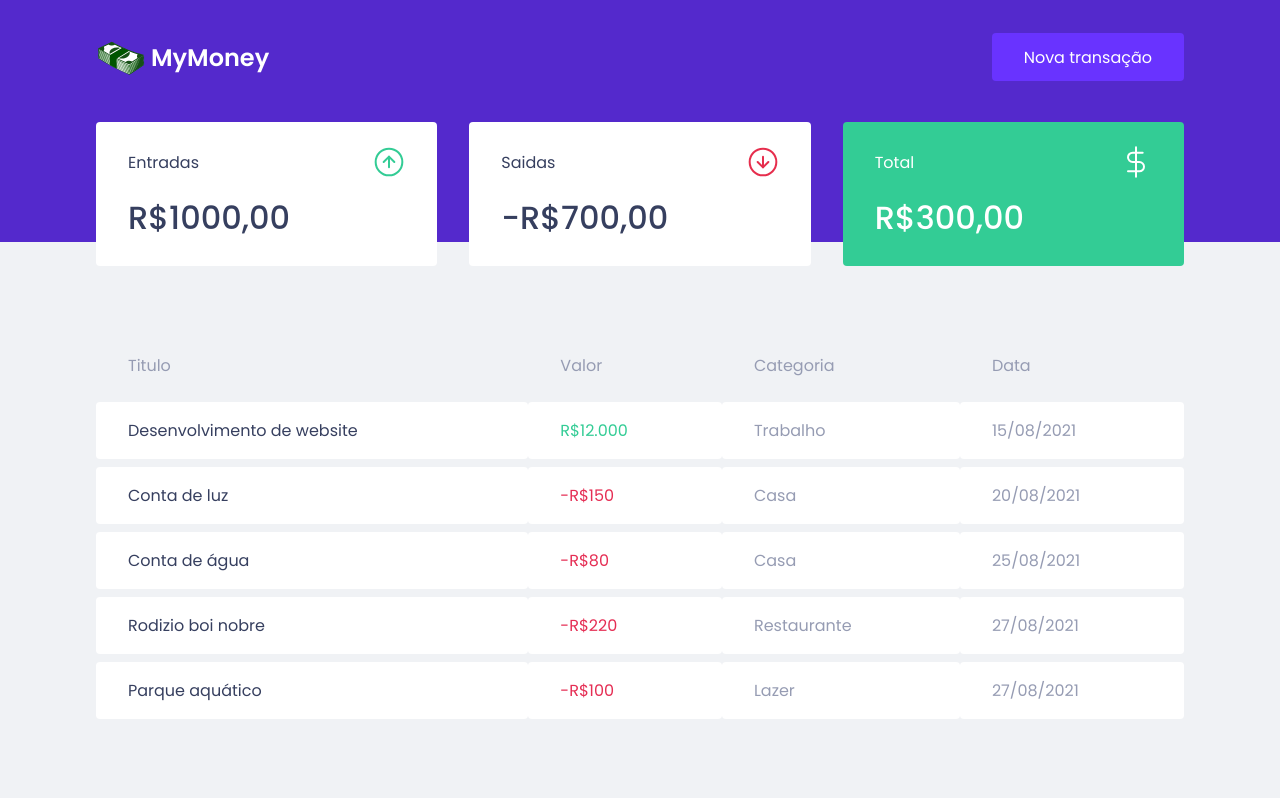
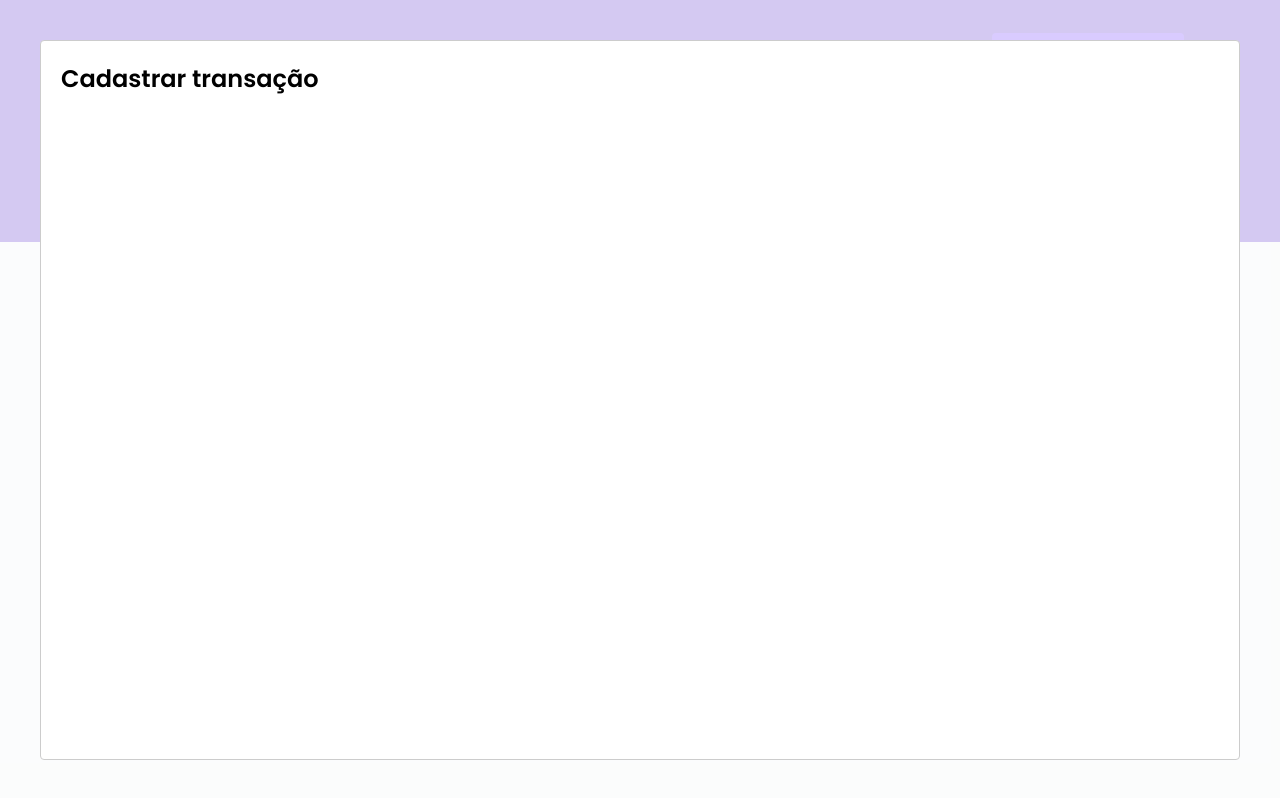
Before and after one commit to jefferson1104/ignite-mymoney, a React (Create React App) app: page / in a window 1280 px wide. Both pictures are taken after a click on the button "Nova transação". Built offline with nearby package versions, Linux system fonts and the light colour scheme; no server answers; what miragejs would draw is missing.

Commit message:
react-modal

```diff
--- a/package.json
+++ b/package.json
@@ -7,6 +7,7 @@
     "miragejs": "^0.1.41",
     "react": "^17.0.2",
     "react-dom": "^17.0.2",
+    "react-modal": "^3.14.3",
     "react-scripts": "4.0.3",
     "styled-components": "^5.3.1",
     "typescript": "^4.1.2",
@@ -20,6 +21,7 @@
     "@types/node": "^12.0.0",
     "@types/react": "^17.0.0",
     "@types/react-dom": "^17.0.0",
+    "@types/react-modal": "^3.12.1",
     "@types/styled-components": "^5.1.13"
   },
   "scripts": {
--- a/src/App.tsx
+++ b/src/App.tsx
@@ -1,12 +1,36 @@
+import { useState } from 'react';
+import Modal from 'react-modal';
 import { Header } from "./components/Header";
 import { Dashboard } from "./components/Dashboard";
+
 import { GlobalStyle } from "./styles/global";
 
+Modal.setAppElement('#root');
+
 export function App() {
+  const [isNewTransactionModalOpen, setIsNewTransactionModalOpen] = useState(false);
+
+  function handleOpenNewTransactionModal() {
+    setIsNewTransactionModalOpen(true);
+  }
+
+  function handleCloseNewTransactionModal() {
+    setIsNewTransactionModalOpen(false);
+  }
+
   return (
     <>
-      <Header />
+      <Header onOpenNewTransactionModal={handleOpenNewTransactionModal} />
+
       <Dashboard />
+
+      <Modal
+        isOpen={isNewTransactionModalOpen}
+        onRequestClose={handleCloseNewTransactionModal}
+      >
+        <h2>Cadastrar transação</h2>
+      </Modal>
+
       <GlobalStyle />
     </>
   );
--- a/src/components/Header/index.tsx
+++ b/src/components/Header/index.tsx
@@ -1,7 +1,12 @@
-import logo from '../../assets/cash.svg'
-import { Container, Content } from './styles'
+import logo from '../../assets/cash.svg';
 
-export function Header() {
+import { Container, Content } from './styles';
+
+interface HeaderProps {
+  onOpenNewTransactionModal: () => void;
+}
+
+export function Header({ onOpenNewTransactionModal }: HeaderProps) {
   return (
     <Container>
       <Content>
@@ -9,7 +14,7 @@
           <img src={logo} alt="my money" />
           <p>MyMoney</p>
         </div>
-        <button type="button">
+        <button type="button" onClick={onOpenNewTransactionModal}>
           Nova transação
         </button>
       </Content>
```
Also changed, not shown: 2 other files (tests, documents, lock files or other folders).
